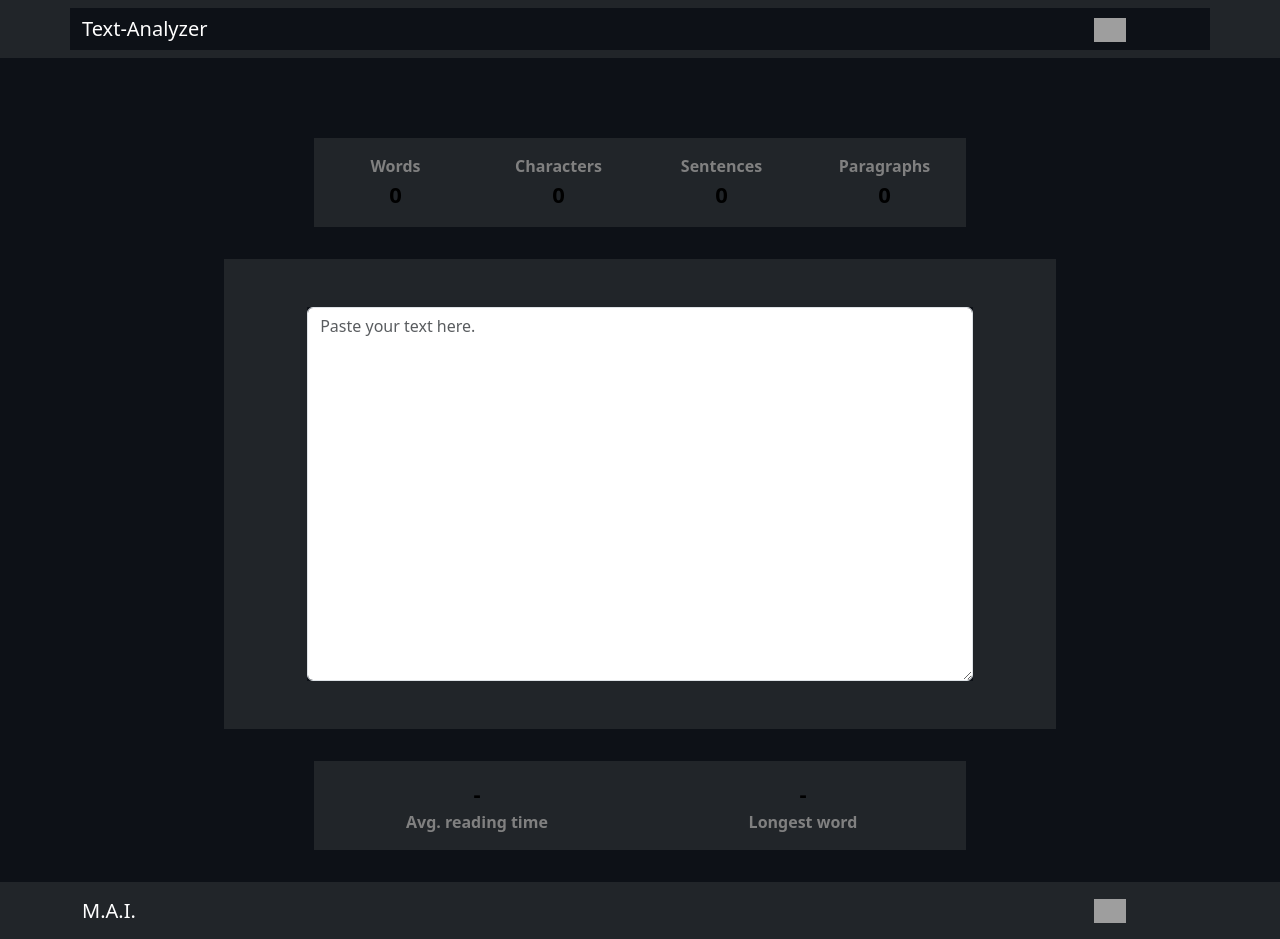
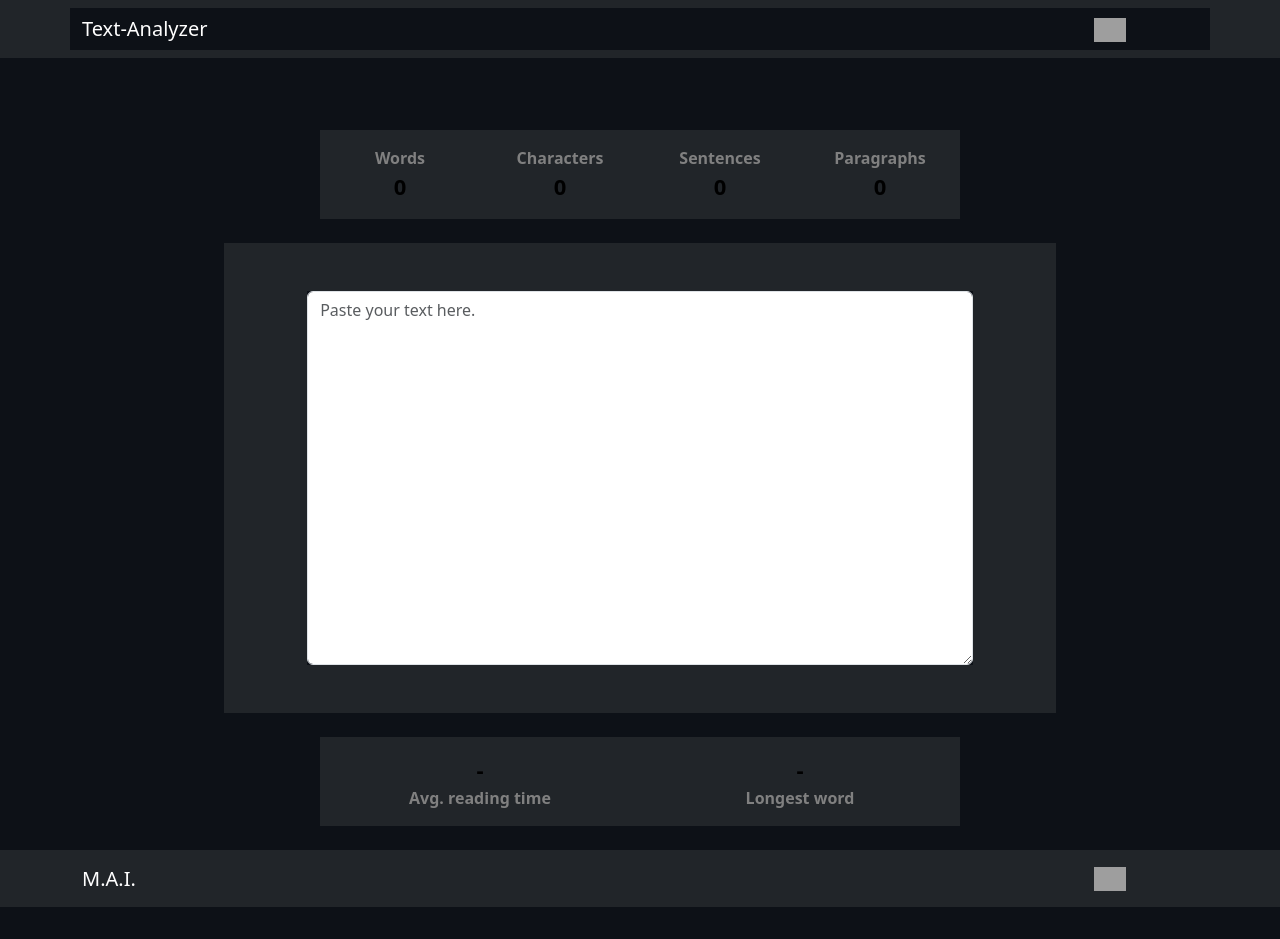
Before and after one commit to Moyosooreoluwa/Text-Analyzer-React, a React (Create React App) app: page / in a window 1280 px wide. After the commit the page ends 907 px from the top, so only its background shows below. Built offline with nearby package versions, Linux system fonts and the light colour scheme; grey boxes are pictures that could not be loaded.

Commit message:
UI Edits

```diff
--- a/src/App.js
+++ b/src/App.js
@@ -4,8 +4,8 @@ import Navigation from './components/Navbar/Navigation';
 import TextBox from './components/TextBox/TextBox';
 import TopAnalysis from './components/Top-Analysis/TopAnalysis';
 import Navbar from 'react-bootstrap/Navbar';
+import github from './assets/images/github.ico';
 
-import github from './assets/images/github.ico';
 import Container from 'react-bootstrap/Container';
 import NavbarBrand from 'react-bootstrap/NavbarBrand';
 import Nav from 'react-bootstrap/Nav';
@@ -16,7 +16,6 @@ function App() {
       <TopAnalysis />
       <TextBox />
       <BottomAnalysis />
-      {/* <Navbar fixed='bottom'></Navbar> */}
       <Navbar expand="lg" bg="dark" data-bs-theme="dark">
         <Container className="bg-footer">
           <NavbarBrand className="bg-footer">M.A.I.</NavbarBrand>
--- a/src/components/Bottom-Analysis/BottomAnalysis.css
+++ b/src/components/Bottom-Analysis/BottomAnalysis.css
@@ -1,20 +1,15 @@
 .b-category {
+  color: gray;
+  font-size: 1rem;
+  font-weight: 600;
   width: 100%;
-  font-size: 1rem;
-  color: gray;
-  font-weight: 600;
 }
 
 .b-value {
-  font-size: 1.375rem;
   color: black;
   display: block;
+  font-size: 1.375rem;
   font-weight: 700;
-}
-
-.b-analysis {
-  padding: 2rem;
-  /* margin: 0rem 3rem 0; */
 }
 
 .b-analysis-row {
@@ -23,9 +18,8 @@
 
 .b-analysis-col {
   text-align: center;
-  padding: 1rem;
 }
 
-.bgcolor {
+.bg-bottom {
   background-color: #212529;
 }
--- a/src/components/Bottom-Analysis/BottomAnalysis.js
+++ b/src/components/Bottom-Analysis/BottomAnalysis.js
@@ -1,8 +1,8 @@
+import './BottomAnalysis.css';
+
 import Container from 'react-bootstrap/Container';
 import Row from 'react-bootstrap/Row';
 import Col from 'react-bootstrap/Col';
-
-import './BottomAnalysis.css';
 
 const BottomAnalysis = () => {
   const analysis = [
@@ -17,18 +17,18 @@ const BottomAnalysis = () => {
   ];
 
   return (
-    <div>
-      <Container fluid className="b-analysis ">
+    <>
+      <Container fluid className="p-4 ">
         <Row className="justify-content-md-center b-analysis-row ">
           {analysis.map(({ category, value }) => (
-            <Col key={category} className="b-analysis-col bgcolor">
-              <span className="b-value bgcolor">{value}</span>
-              <span className="b-category bgcolor">{category}</span>
+            <Col key={category} className=" p-3 b-analysis-col bg-bottom">
+              <span className="b-value bg-bottom">{value}</span>
+              <span className="b-category bg-bottom">{category}</span>
             </Col>
           ))}
         </Row>
       </Container>
-    </div>
+    </>
   );
 };
 
--- a/src/components/TextBox/TextBox.css
+++ b/src/components/TextBox/TextBox.css
@@ -1,11 +1,12 @@
 .textbox {
-  padding: 3rem 0;
   margin: 0 17.5%;
-  background-color: #212529;
 }
 
 .textbox-area {
+  margin: 0rem;
+  padding: 0 10%;
+}
+
+.bg-tb {
   background-color: #212529;
-  padding: 0 10%;
-  margin: 0rem;
 }
--- a/src/components/TextBox/TextBox.js
+++ b/src/components/TextBox/TextBox.js
@@ -5,9 +5,9 @@ import Form from 'react-bootstrap/Form';
 const TextBox = () => {
   return (
     <>
-      <div className="textbox">
-        <Form className="textbox-area">
-          <Form.Group controlId="textbox-area">
+      <div className="textbox bg-tb py-5">
+        <Form className="textbox-area bg-tb">
+          <Form.Group controlId="textbox-area bg-tb">
             <Form.Control
               type="text"
               as="textarea"
--- a/src/components/Top-Analysis/TopAnalysis.css
+++ b/src/components/Top-Analysis/TopAnalysis.css
@@ -1,20 +1,15 @@
 .category {
+  color: gray;
+  font-size: 1rem;
+  font-weight: 600;
   width: 100%;
-  font-size: 1rem;
-  color: gray;
-  font-weight: 600;
 }
 
 .value {
-  font-size: 1.375rem;
   color: black;
   display: block;
+  font-size: 1.375rem;
   font-weight: 700;
-}
-
-.analysis {
-  padding: 2rem;
-  margin: 3rem 3rem 0;
 }
 
 .analysis-row {
@@ -23,9 +18,8 @@
 
 .analysis-col {
   text-align: center;
-  padding: 1rem;
 }
 
-.bgcolor {
+.bg-top {
   background-color: #212529;
 }
--- a/src/components/Top-Analysis/TopAnalysis.js
+++ b/src/components/Top-Analysis/TopAnalysis.js
@@ -1,7 +1,8 @@
+import './TopAnalysis.css';
+
 import Container from 'react-bootstrap/Container';
 import Row from 'react-bootstrap/Row';
 import Col from 'react-bootstrap/Col';
-import './TopAnalysis.css';
 
 const TopAnalysis = () => {
   const analysis = [
@@ -25,12 +26,12 @@ const TopAnalysis = () => {
 
   return (
     <div>
-      <Container fluid className="analysis ">
+      <Container fluid className="p-4 mt-5 ml-5 mr-b">
         <Row className="justify-content-md-center analysis-row ">
           {analysis.map(({ category, value }) => (
-            <Col key={category} className="analysis-col bgcolor">
-              <span className="category bgcolor">{category}</span>
-              <span className="value bgcolor">{value}</span>
+            <Col key={category} className="analysis-col p-3 bg-top">
+              <span className="category bg-top">{category}</span>
+              <span className="value bg-top">{value}</span>
             </Col>
           ))}
         </Row>
--- a/src/components/navbar/Navigation.css
+++ b/src/components/navbar/Navigation.css
@@ -1,6 +1,5 @@
 .icon {
   width: 2rem;
-  /* margin-left: 75%; */
 }
 
 .icon-bar {
--- a/src/components/navbar/Navigation.js
+++ b/src/components/navbar/Navigation.js
@@ -6,10 +6,9 @@ import Nav from 'react-bootstrap/Nav';
 import Container from 'react-bootstrap/Container';
 
 import github from '../../assets/images/github.ico';
-//  '../../assets/images/github.ico';
 const Navigation = () => {
   return (
-    // <Navbar expand='lg' className='bg-body-tertiary'></Navbar>
+    <>
       <Navbar expand="lg" bg="dark" data-bs-theme="dark">
         <Container>
           <NavbarBrand href="/">Text-Analyzer</NavbarBrand>
@@ -20,6 +19,7 @@ const Navigation = () => {
           </Nav>
         </Container>
       </Navbar>
+    </>
   );
 };
 
```
Lines whose indentation alone changed are shown as unchanged.
